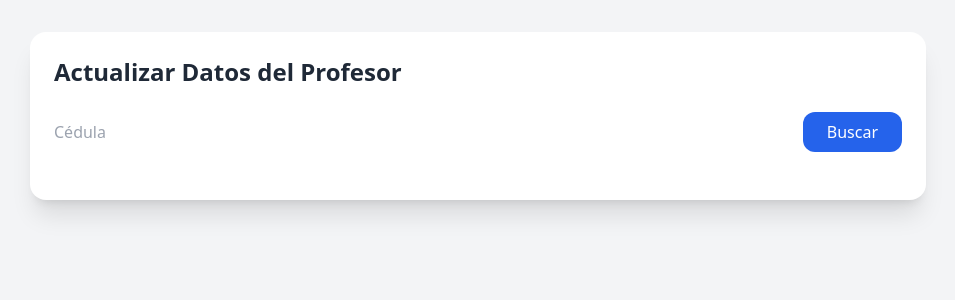
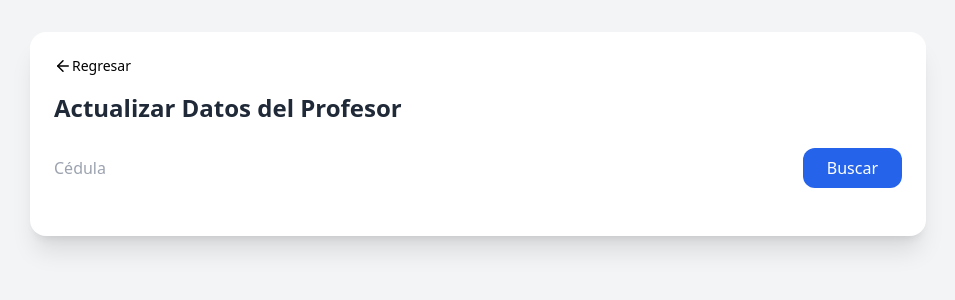
Before and after one commit to OneArc16/FomagDictamen, a Next.js app: page /admisionista/actualizar in a window 1280 px wide. Shown: the top 300 px of the page, without its empty margins (162-1117 px from the left). Built offline with nearby package versions, Linux system fonts and the light colour scheme.

Commit message:
SE LE AGREGO EL EVENTO PARA BUSCAR PRESIONANDO ENTER Y UN BOTON DE REGRESAR EN ACTUALIZAR DATOS DEL DOCENTE

```diff
--- /dev/null
+++ b/components/RegresarBtn.tsx
@@ -0,0 +1,25 @@
+// components/RegresarBtn.tsx
+import { useRouter } from 'next/router'
+import { ArrowLeft } from 'lucide-react'
+
+export default function RegresarBtn({ destino }: { destino?: string }) {
+  const router = useRouter()
+
+  const handleClick = () => {
+    if (destino) {
+      router.push(destino)
+    } else {
+      router.back()
+    }
+  }
+
+  return (
+    <button
+      onClick={handleClick}
+      className="flex items-center gap-2 text-sm font-medium text-blue-600 hover:text-blue-800"
+    >
+      <ArrowLeft size={18} />
+      Regresar
+    </button>
+  )
+}
--- a/package.json
+++ b/package.json
@@ -14,6 +14,7 @@
     "bcryptjs": "^3.0.2",
     "jsonwebtoken": "^9.0.2",
     "jwt-decode": "^3.0.0",
+    "lucide-react": "^0.522.0",
     "next": "15.3.3",
     "react": "^19.0.0",
     "react-dom": "^19.0.0",
--- a/src/pages/admisionista/actualizar.tsx
+++ b/src/pages/admisionista/actualizar.tsx
@@ -1,6 +1,7 @@
 import { useState } from 'react'
 import axios from 'axios'
 import toast from 'react-hot-toast'
+import RegresarBtn from '../../../components/RegresarBtn'
 
 export default function ActualizarProfesor() {
   const [cedulaBuscar, setCedulaBuscar] = useState('')
@@ -45,6 +46,11 @@ export default function ActualizarProfesor() {
   return (
     <div className="min-h-screen p-8 bg-gray-100">
       <div className="max-w-4xl p-6 mx-auto bg-white shadow-xl rounded-2xl">
+        {/* Botón regresar */}
+        <div className="mb-4">
+          <RegresarBtn destino="/admisionista" />
+        </div>
+
         <h2 className="mb-6 text-2xl font-bold text-gray-800">Actualizar Datos del Profesor</h2>
 
         <div className="flex gap-4 mb-6">
@@ -53,6 +59,9 @@ export default function ActualizarProfesor() {
             placeholder="Cédula"
             value={cedulaBuscar}
             onChange={(e) => setCedulaBuscar(e.target.value)}
+            onKeyDown={(e) => {
+              if (e.key === 'Enter') handleBuscar()
+            }}
             className="flex-1 input"
           />
           <button onClick={handleBuscar} className="px-6 py-2 text-white bg-blue-600 rounded-xl hover:bg-blue-700">
@@ -83,7 +92,10 @@ export default function ActualizarProfesor() {
               className="input"
             />
             <div className="sm:col-span-2">
-              <button onClick={handleActualizar} className="w-full py-3 font-semibold text-white transition bg-green-600 rounded-xl hover:bg-green-700">
+              <button
+                onClick={handleActualizar}
+                className="w-full py-3 font-semibold text-white transition bg-green-600 rounded-xl hover:bg-green-700"
+              >
                 Actualizar
               </button>
             </div>
```
Also changed, not shown: 1 other file (tests, documents, lock files or other folders).
